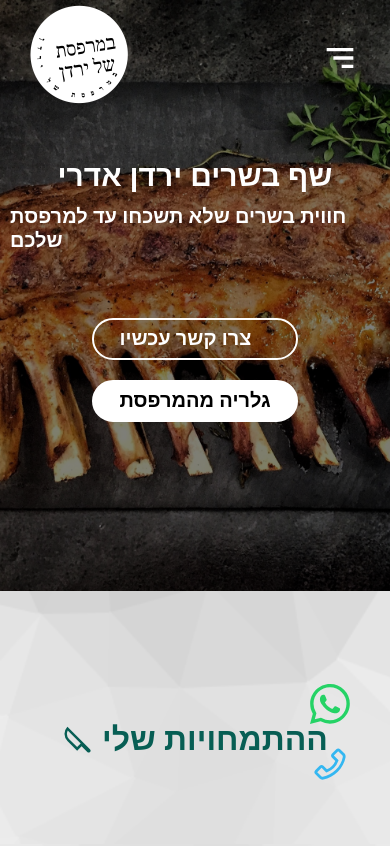
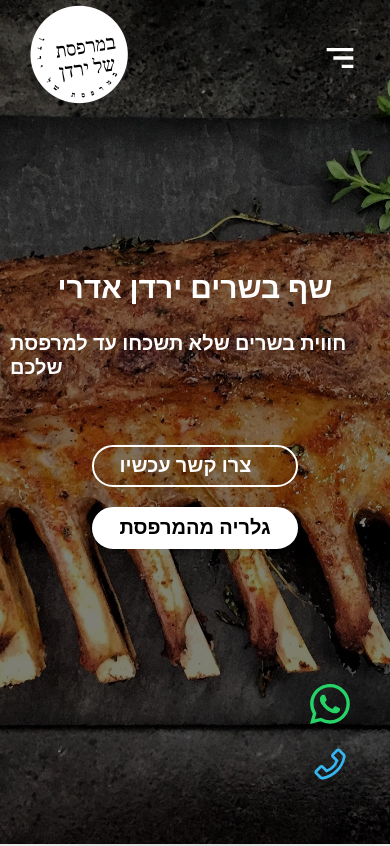
Before and after one commit to uriellevy/Yarden-Balcony-web, a React (Create React App) app: page / in a window 390 px wide. Shown: the top 846 px of the page. Built offline with nearby package versions, Linux system fonts and the light colour scheme.

Commit message:
hero component styling change

```diff
--- a/src/components/styles/Hero.css
+++ b/src/components/styles/Hero.css
@@ -125,21 +125,18 @@
   }
 }
 
-@media (max-width: 500px) {
+/* @media (max-width: 500px) {
   .hero-container {
     height: 80vh;
   }
-}
+} */
 
 @media (max-width: 400px) {
   .hero-container {
     background: url("/src//img//hero.jpg") center center/cover no-repeat;
-    height: 70vh;
   }
   .hero-title {
     font-size: 30px;
-    padding: 0;
-    margin-top: 30px;
   }
 }
 
```
